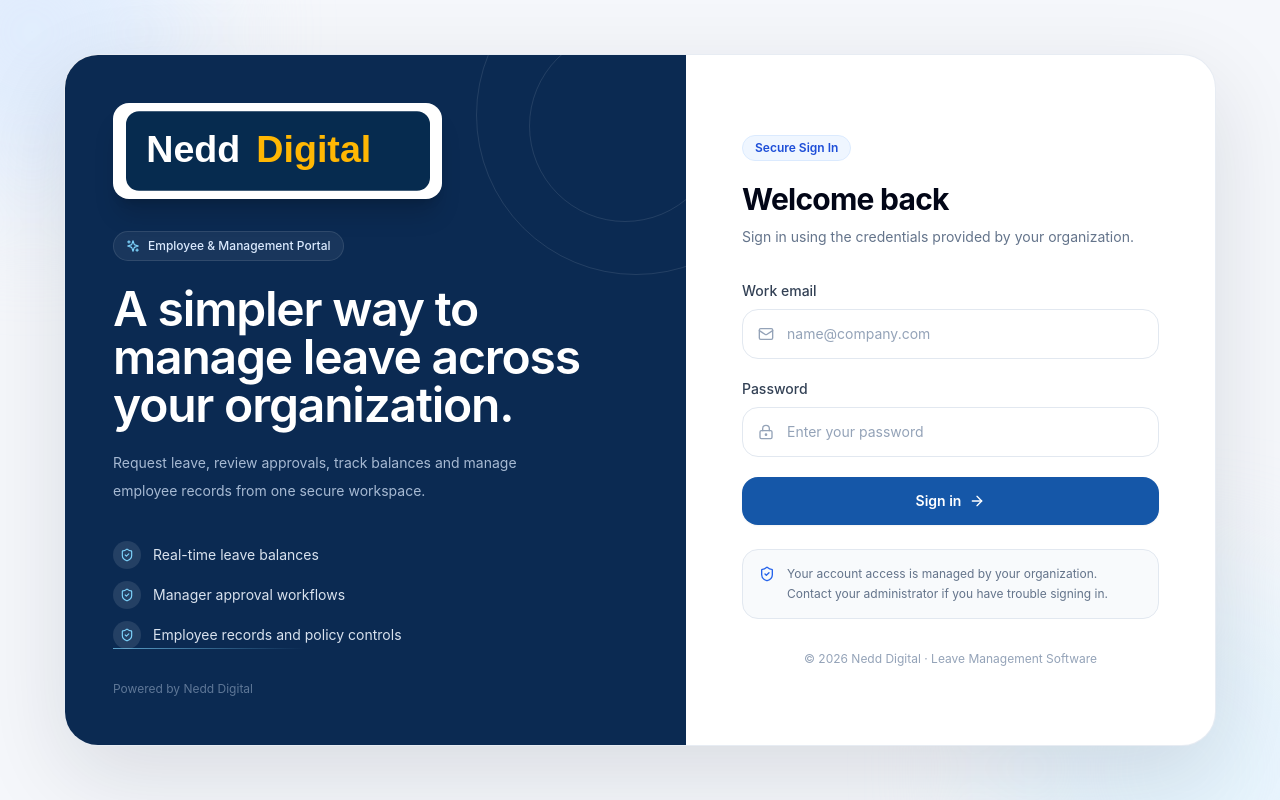
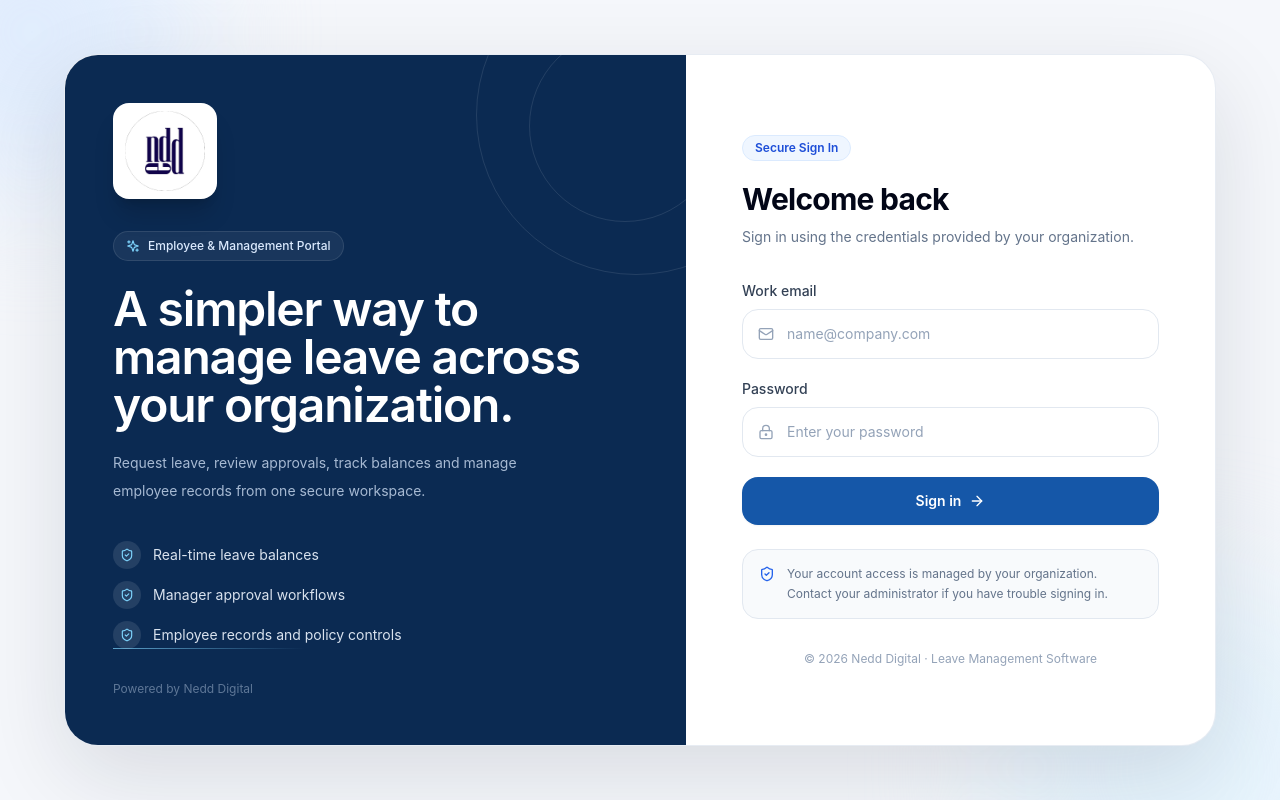
Before and after one commit to Hammadfudda/leave-managment-software, a React (Vite) app: page / in a window 1280 px wide. Built offline with nearby package versions, Linux system fonts and the light colour scheme; no server answers.

Commit message:
Restore existing Nedd logo asset on login

```diff
--- a/src/pages/Login.tsx
+++ b/src/pages/Login.tsx
@@ -186,7 +186,7 @@ export default function Login() {
             <div className="relative">
               <div className="inline-flex rounded-2xl bg-white px-3 py-2 shadow-xl shadow-black/15">
                 <img
-                  src="/nedddigitallogo.svg"
+                  src="/neddconsultantlogo.png"
                   alt="Nedd Digital"
                   className="h-20 w-auto object-contain"
                 />
@@ -244,7 +244,7 @@ export default function Login() {
               <div className="mb-8 flex justify-center lg:hidden">
                 <div className="inline-flex rounded-2xl border border-slate-200 bg-white px-3 py-2 shadow-sm">
                   <img
-                    src="/nedddigitallogo.svg"
+                    src="/neddconsultantlogo.png"
                     alt="Nedd Digital"
                     className="h-16 w-auto object-contain"
                   />
```
